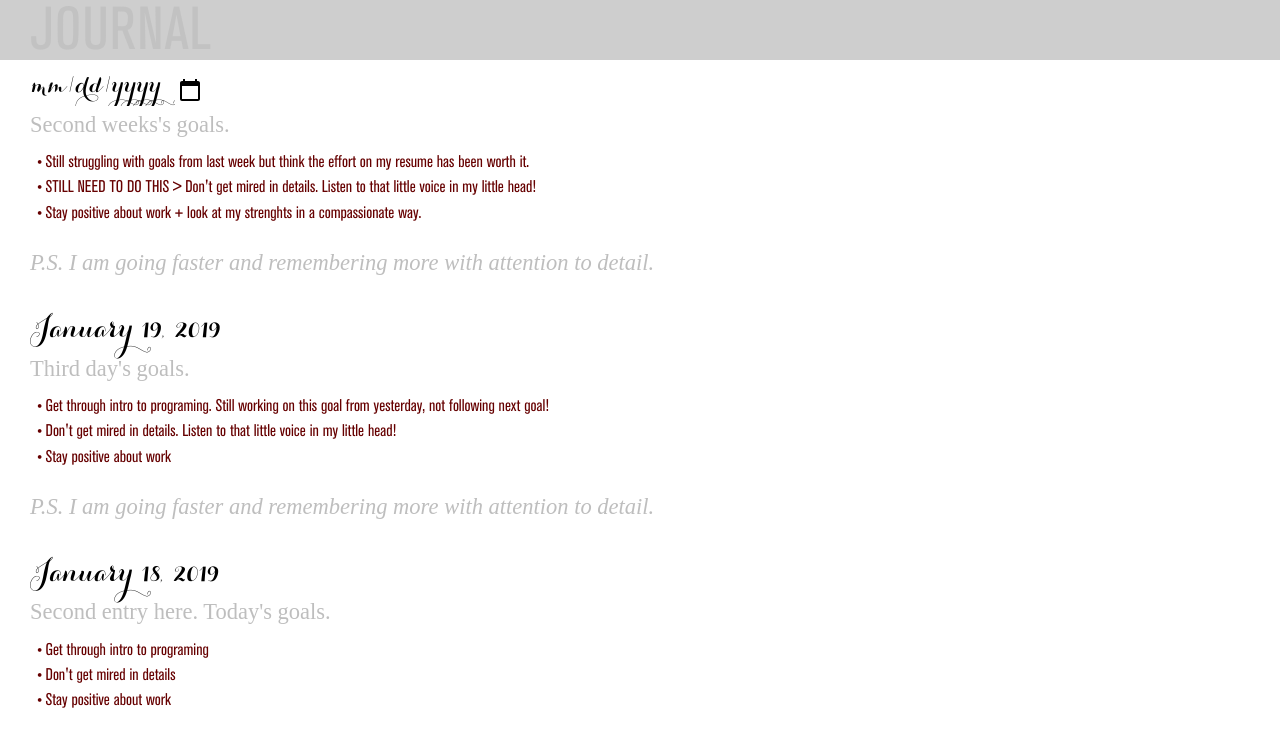
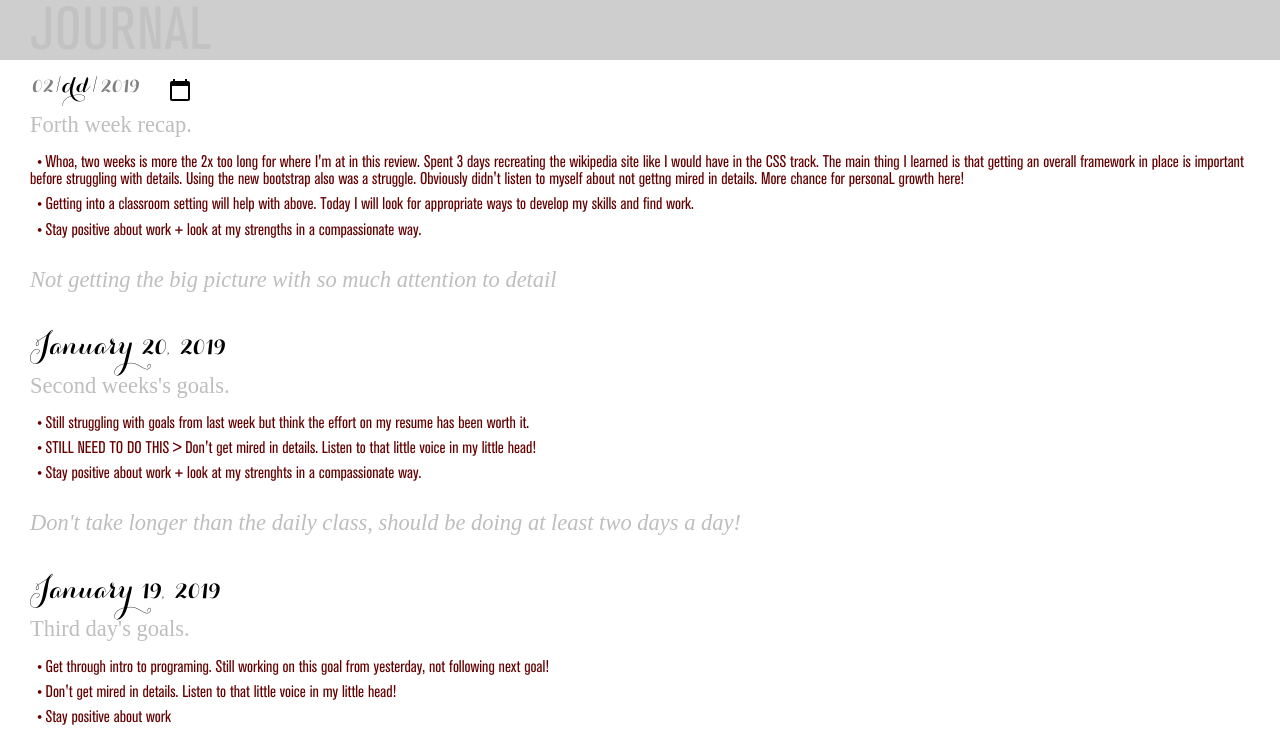
Before and after one commit to rerun1/journal, a plain HTML site: page index.html in a window 1280 px wide. Shown: the top 750 px of the page. Drawn offline with Linux system fonts and the light colour scheme; a web font is replaced by a local one.

Commit message:
Fourth week recap

```diff
--- a/index.html
+++ b/index.html
@@ -21,7 +21,21 @@
     </div>
     <div class="journalEntry">
       <div class="carolynaBlack">
-        <input type="date" min="2019-01-19" max="2019-2-1">
+        <input type="date" min="2019-02-15" max="2019-02-19">
+      </div>
+      <div class="journalText minusVerticalSpace">
+        <p class="bodoni bodoniLight">Forth week recap.</p>
+        <ul class="akzidenz akzidenzCon goals">
+          <li>Whoa, two weeks is more the 2x too long for where I'm at in this review. Spent 3 days recreating the wikipedia site like I would have in the CSS track. The main thing I learned is that getting an overall framework in place is important before struggling with details. Using the new bootstrap also was a struggle. Obviously didn't listen to myself about not gettng mired in details. More chance for personaL growth here!</li>
+          <li>Getting into a classroom setting will help with above. Today I will look for appropriate ways to develop my skills and find work.</li>
+          <li class="minusBottom">Stay positive about work + look at my strengths in a compassionate way.</li>
+        </ul>
+        <p class="bodoni bodoniLight minusTop"><em>Not getting the big picture with so much attention to detail</em></p>
+      </div>
+    </div>
+    <div class="journalEntry">
+      <div class="carolynaBlack">
+        January 20, 2019
       </div>
       <div class="journalText minusVerticalSpace">
         <p class="bodoni bodoniLight">Second weeks's goals.</p>
@@ -30,9 +44,9 @@
           <li>STILL NEED TO DO THIS > Don't get mired in details. Listen to that little voice in my little head!</li>
           <li class="minusBottom">Stay positive about work + look at my strenghts in a compassionate way.</li>
         </ul>
-        <p class="bodoni bodoniLight minusTop"><em>P.S. I am going faster and remembering more with attention to detail.</em></p>
+        <p class="bodoni bodoniLight minusTop"><em>Don't take longer than the daily class, should be doing at least two days a day!</em></p>
       </div>
-    </div>    </div>
+    </div>
     <div class="journalEntry">
       <div class="carolynaBlack">
         January 19, 2019
```
